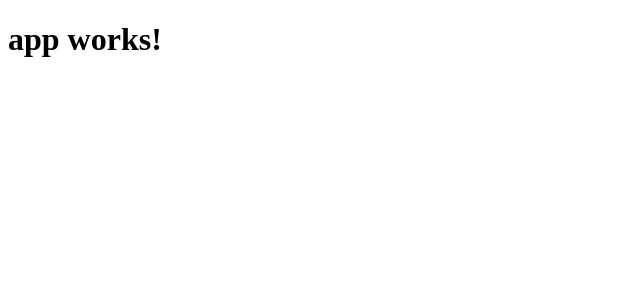
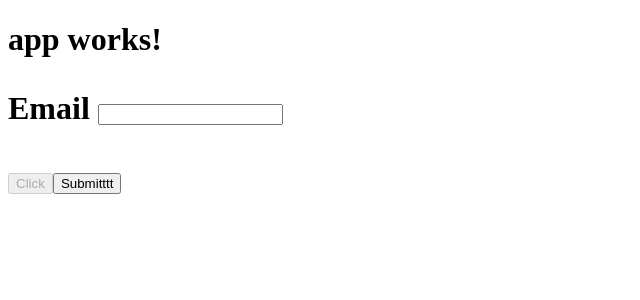
Before and after one commit to vatansoni89/InfoCamp, an Angular app in the folder eCommerce/: page / in a window 1280 px wide. Shown: the top 300 px of the page, without its empty margins (0-640 px from the left). Built offline with nearby package versions, Linux system fonts and the light colour scheme.

Commit message:
Template based form validation

```diff
--- a/eCommerce/src/app/forms/forms.component.html
+++ b/eCommerce/src/app/forms/forms.component.html
@@ -1,3 +1,15 @@
 <form action="" name='frmName' #f='ngForm'>
+  <p>
+    Email <input type="text" required minlength="5" pattern="[A-Za-z]" max="20" name='inputName' ngModel #e="ngModel">
 
+  </p>
+  <button [disabled]="!f.valid" (click)='click()'> Click </button>
+
+  <div *ngIf='e.errors && e.touched'>
+    <span *ngIf='e.errors.required'>Mail req</span>
+
+    <span *ngIf='e.errors.pattern'>Only character</span>
+    <span *ngIf='e.errors.minlength'>Length mismatch</span>
+  </div>
+  <button (click)='save1()'>Submitttt</button>
 </form>
--- a/eCommerce/src/app/forms/forms.component.ts
+++ b/eCommerce/src/app/forms/forms.component.ts
@@ -1,4 +1,5 @@
-import { Component, OnInit } from '@angular/core';
+import { Component, OnInit, ViewChild } from '@angular/core';
+import { NgForm, FormGroup } from '@angular/forms';
 
 @Component({
   selector: 'app-forms',
@@ -9,7 +10,23 @@ export class FormsComponent implements OnInit {
 
   constructor() { }
 
+  @ViewChild('f') frm : FormGroup;
+  save1()
+  {
+console.log(this.frm.value);
+
+  }
+
   ngOnInit() {
   }
 
+  click() {
+    debugger;
+    console.log('Hiiiiiiiiiii');
+  }
+
+  save(f: NgForm) {
+    console.log(f.value);
+  }
+
 }
```
